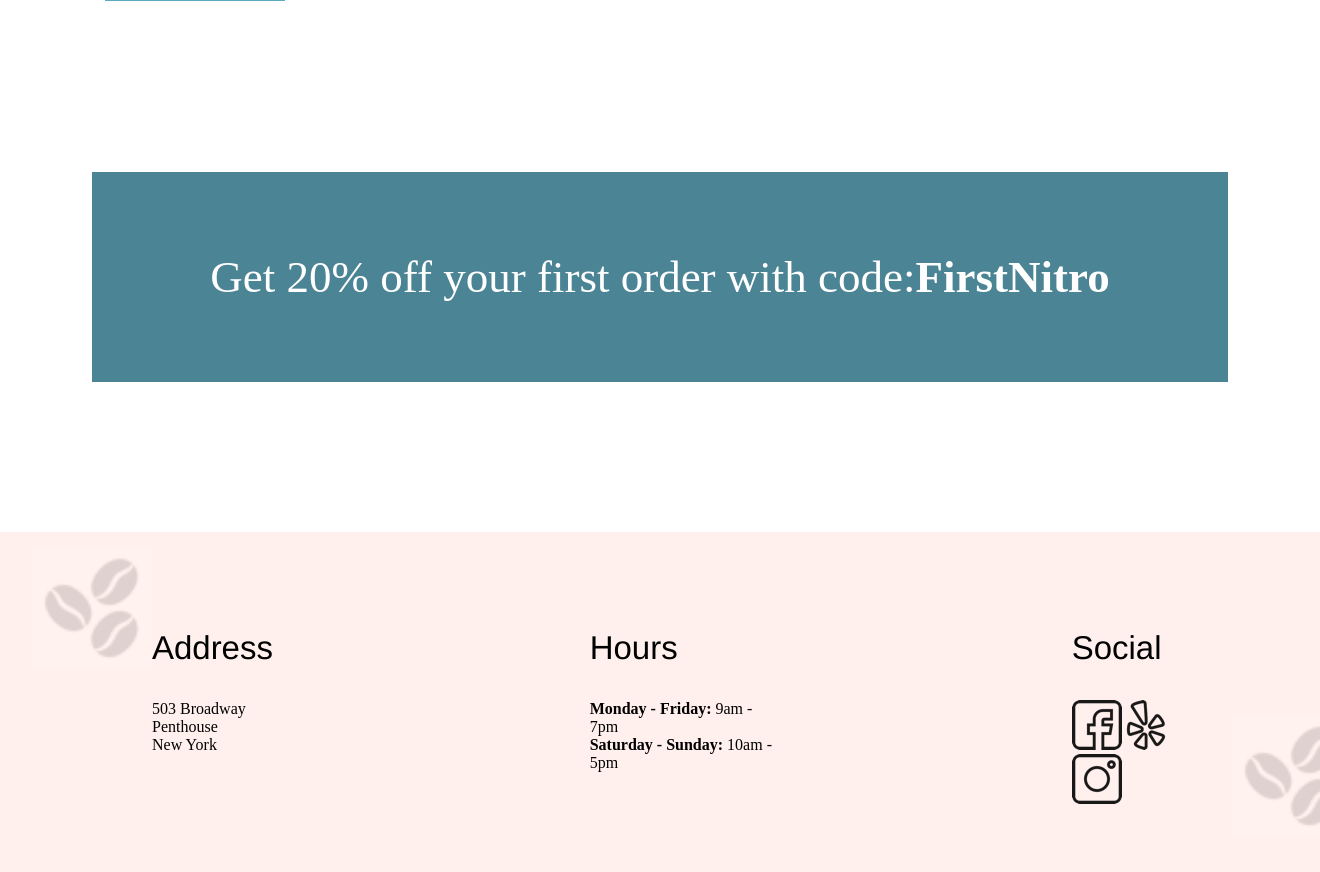
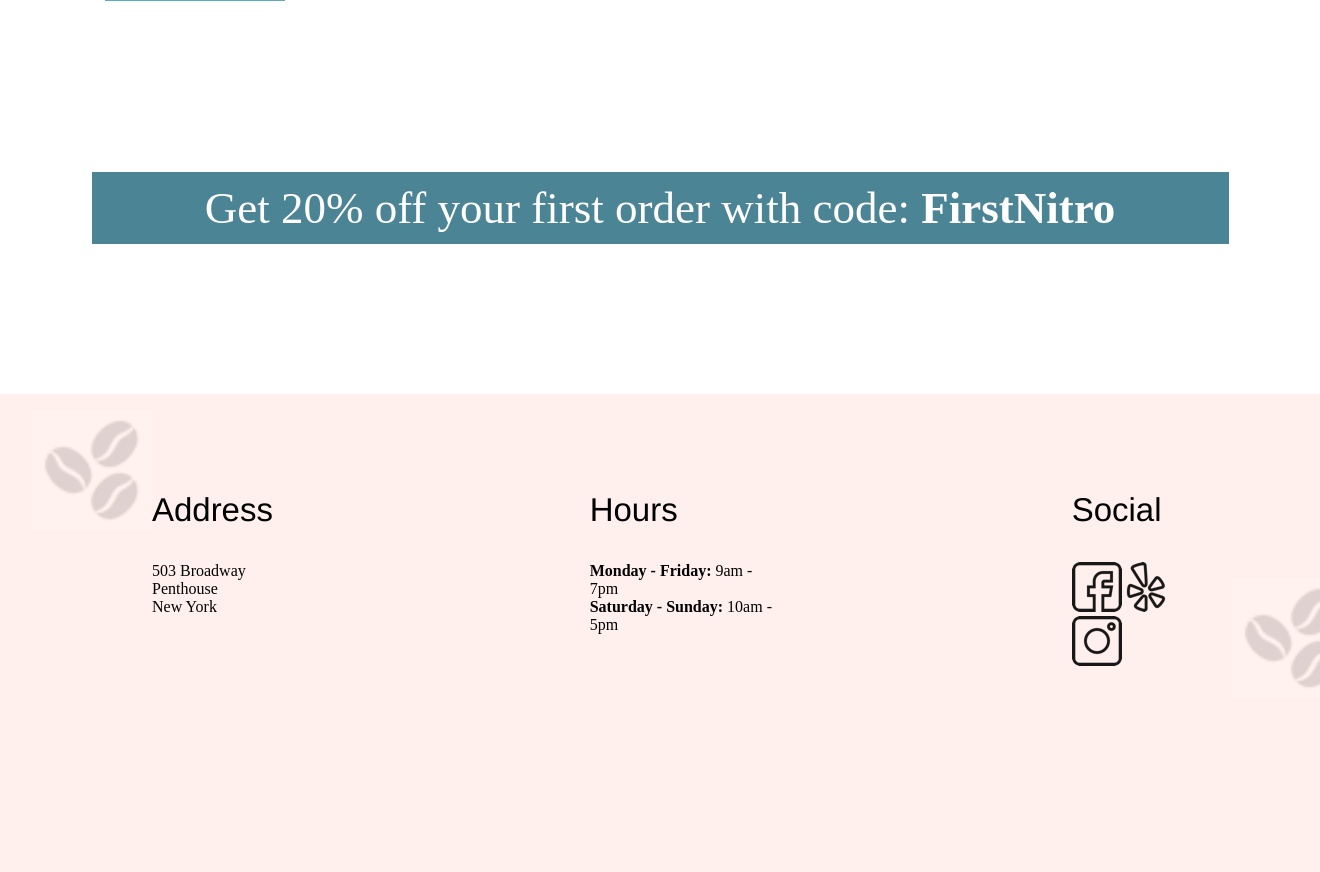
Before and after one commit to zdsd0019/Coffee-Shop-SAAS, a PHP site: page /index.html in a window 1320 px wide; the page is wider, and only the part inside the window is pictured. Shown: the part 2164-3036 px from the top of that part. After the commit the page ends 2851 px from the top of that part, so only its background shows below. Run offline with PHP 8.4, Linux system fonts and the light colour scheme; style sheets or scripts are compiled from the project's sources.

Commit message:
final touch

```diff
--- a/Styles/scss/index.css
+++ b/Styles/scss/index.css
@@ -27,8 +27,7 @@
 
 .banner {
   background-color: white;
-  width: 71.06rem;
-  height: 11.88rem;
+  width: 90rem;
   text-align: center;
   max-width: 71.063rem;
   background-color: rgba(0, 0, 0, 0.85);
@@ -46,15 +45,6 @@
           animation-duration: 2s;
   -webkit-animation-iteration-count: infinite;
           animation-iteration-count: infinite;
-  display: -webkit-box;
-  display: -ms-flexbox;
-  display: flex;
-  -webkit-box-align: center;
-      -ms-flex-align: center;
-          align-items: center;
-  -webkit-box-pack: center;
-      -ms-flex-pack: center;
-          justify-content: center;
 }
 
 .banner .strong {
--- a/Styles/scss/index.scss
+++ b/Styles/scss/index.scss
@@ -50,8 +50,7 @@
 
 .banner {
     background-color: white;
-    width: 71.06rem;
-    height: 11.88rem;
+    width: 90rem;
     text-align: center;
     max-width: 71.063rem;
     background-color: rgba(0, 0, 0, 0.85);
@@ -66,9 +65,6 @@
     animation-name: discount;
     animation-duration: 2s;
     animation-iteration-count: infinite;
-    display: flex;
-    align-items: center;
-    justify-content: center;
     .strong {
         font-weight: bold;
     }
```
Also changed, not shown: 1 other file.
